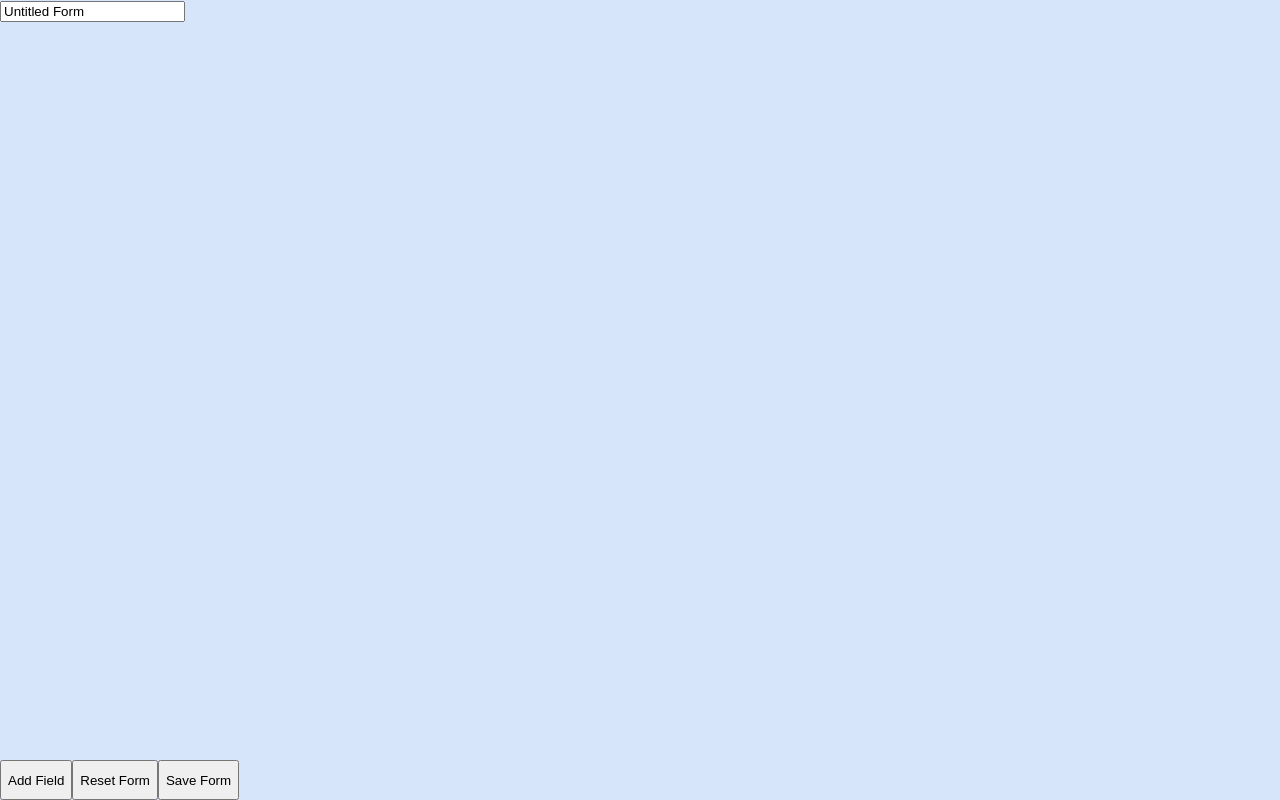
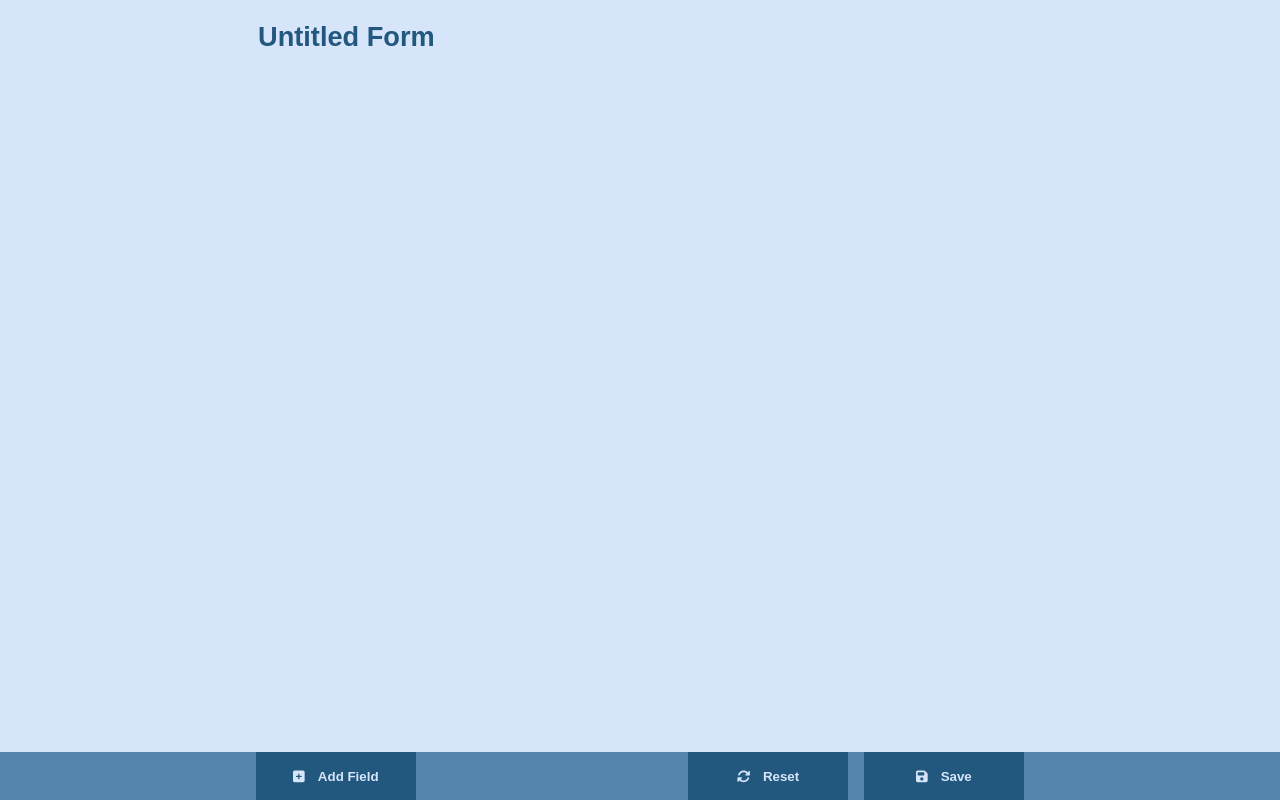
Before and after one commit to ItayLisaey/forms-demo, a Next.js app: page /builder/1 in a window 1280 px wide. Built offline with nearby package versions, Linux system fonts and the light colour scheme.

Commit message:
style(builder): started to style the form builder

```diff
--- a/components/EditFields/edit-fields.module.scss
+++ b/components/EditFields/edit-fields.module.scss
@@ -1,5 +1,6 @@
 .container {
   display: flex;
+  height: 100%;
   flex-direction: column;
   padding: {
     inline: 20%;
--- a/components/FormTemplate/FormTemplate.tsx
+++ b/components/FormTemplate/FormTemplate.tsx
@@ -1,8 +1,14 @@
+import { FontAwesomeIcon } from '@fortawesome/react-fontawesome';
 import Head from 'next/head';
 import React, { useContext, useEffect } from 'react';
 import { BuilderContext } from '../../context/builder.context';
 import { EditFields } from '../EditFields';
 import classes from './form-template.module.scss';
+import {
+  faFloppyDisk,
+  faRotate,
+  faSquarePlus,
+} from '@fortawesome/free-solid-svg-icons';
 
 export interface FormTemplateProps {
   id: string | undefined;
@@ -49,14 +55,23 @@ export const FormTemplate: React.VFC<FormTemplateProps> = ({ id }) => {
         />
       </header>
       <main className={classes.main}>
-        <section>
-          <EditFields />
-        </section>
+        <EditFields />
       </main>
-      <footer className={classes.actions}>
-        <button onClick={addField}>Add Field</button>
-        <button>Reset Form</button>
-        <button onClick={handleSave}>Save Form</button>
+      <footer className={classes.footer}>
+        <button onClick={addField}>
+          <FontAwesomeIcon icon={faSquarePlus} />
+          <span>Add Field</span>
+        </button>
+        <div className={classes.more}>
+          <button>
+            <FontAwesomeIcon icon={faRotate} />
+            <span>Reset</span>
+          </button>
+          <button onClick={handleSave}>
+            <FontAwesomeIcon icon={faFloppyDisk} />
+            <span>Save</span>
+          </button>
+        </div>
       </footer>
     </div>
   );
--- a/components/FormTemplate/form-template.module.scss
+++ b/components/FormTemplate/form-template.module.scss
@@ -1,3 +1,6 @@
+@use '../../styles/colors' as c;
+@use '../../styles/mixins' as m;
+
 .container {
   display: flex;
   flex-direction: column;
@@ -7,13 +10,58 @@
 .main {
   display: flex;
   flex-direction: column;
+  overflow-y: auto;
 }
 
 .header {
-  height: 2.5rem;
+  padding: {
+    block: 1rem;
+    inline: 20%;
+  }
+  input {
+    border: none;
+    background-color: transparent;
+    font-size: 1.7rem;
+    color: c.$darker;
+    font-weight: 600;
+    padding: {
+      block: 0.3rem;
+    }
+
+    &:focus-visible {
+      outline: none;
+      border-bottom: 0.15rem solid c.$darker;
+    }
+  }
 }
 
-.actions {
+.footer {
+  padding: {
+    inline: 20%;
+  }
   display: flex;
-  height: 2.5rem;
+  justify-content: space-between;
+  min-height: 3rem;
+  background-color: c.$dark;
+
+  .more {
+    width: 100%;
+    justify-content: flex-end;
+    align-items: center;
+    display: flex;
+    gap: 1rem;
+  }
+
+  button {
+    @include m.button-base(c.$darker, rgba(c.$darker, $alpha: 0.5));
+    color: c.$light;
+    min-width: 10rem;
+    display: flex;
+    justify-content: center;
+    align-items: center;
+    gap: 0.8rem;
+    svg {
+      height: 1.3rem;
+    }
+  }
 }
--- a/package.json
+++ b/package.json
@@ -12,6 +12,7 @@
     "@fortawesome/free-regular-svg-icons": "^6.0.0-beta3",
     "@fortawesome/free-solid-svg-icons": "^6.0.0-beta3",
     "@fortawesome/react-fontawesome": "^0.1.16",
+    "babel-plugin-macros": "^3.1.0",
     "bson": "^4.6.0",
     "formik": "^2.2.9",
     "mongodb": "^4.2.2",
--- a/styles/mixins/_buttons.scss
+++ b/styles/mixins/_buttons.scss
@@ -1,13 +1,13 @@
 @use '../colors' as c;
 
-@mixin button {
+@mixin button($color: c.$dark) {
   border: none;
   height: 100%;
   padding: {
     inline: 1rem;
     block: 0.5rem;
   }
-  background-color: c.$dark;
+  background-color: $color;
   cursor: pointer;
   border-radius: 0.3rem;
   transition: all 0.2s ease;
@@ -15,7 +15,7 @@
   font-weight: 600;
 
   &:hover {
-    background-color: rgba($color: c.$dark, $alpha: 0.8);
+    background-color: rgba($color: $color, $alpha: 0.8);
   }
 
   &:active {
@@ -23,3 +23,24 @@
     transform: scale(0.97);
   }
 }
+
+@mixin button-base($colorOne: c.$dark, $colorTwo: c.$darker) {
+  background-color: $colorOne;
+  border: none;
+  height: 100%;
+  padding: {
+    inline: 1rem;
+    block: 0.5rem;
+  }
+  cursor: pointer;
+  transition: all 0.2s ease;
+  font-weight: 600;
+
+  &:hover {
+    background-color: $colorTwo;
+  }
+
+  &:active {
+    transform: scale(0.97);
+  }
+}
```
Also changed, not shown: 1 other file (tests, documents, lock files or other folders).
